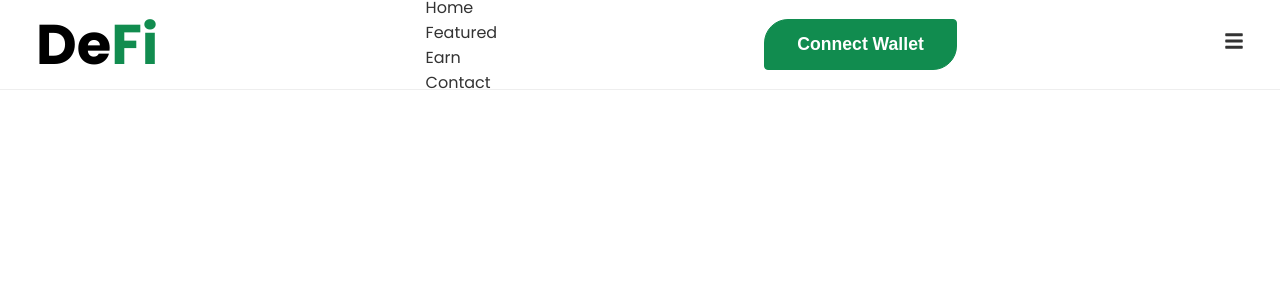
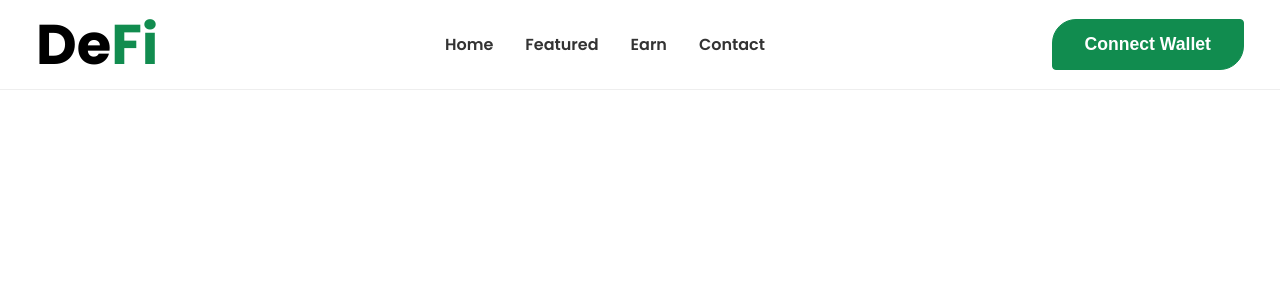
Before and after one commit to dkimd5/react-defi-crypto-app, a React (Create React App) app: page / in a window 1280 px wide. Shown: the top 300 px of the page. Built offline with nearby package versions, Linux system fonts and the light colour scheme.

Commit message:
Add navbar styles

```diff
--- a/src/components/Navbar.css
+++ b/src/components/Navbar.css
@@ -20,3 +20,22 @@
 .colors {
   color: var(--primary);
 }
+
+.nav-menu {
+  display: flex;
+}
+
+.nav-menu li {
+  padding: 0 1rem;
+}
+
+.nav-menu a {
+  font-size: 1rem;
+  font-weight: 600;
+  color: #333;
+}
+
+.hamburger {
+  display: none;
+  cursor: pointer;
+}
```
